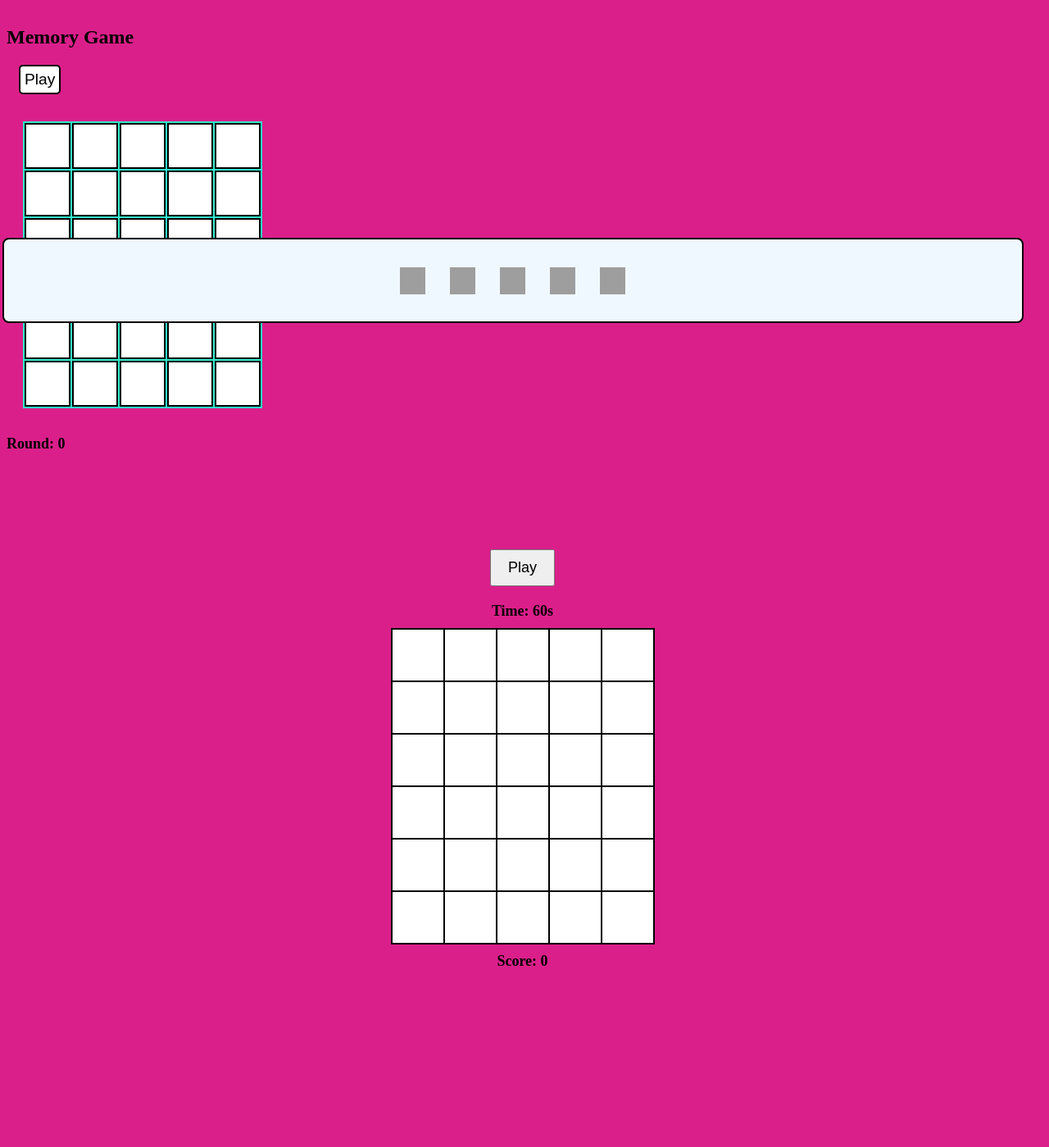
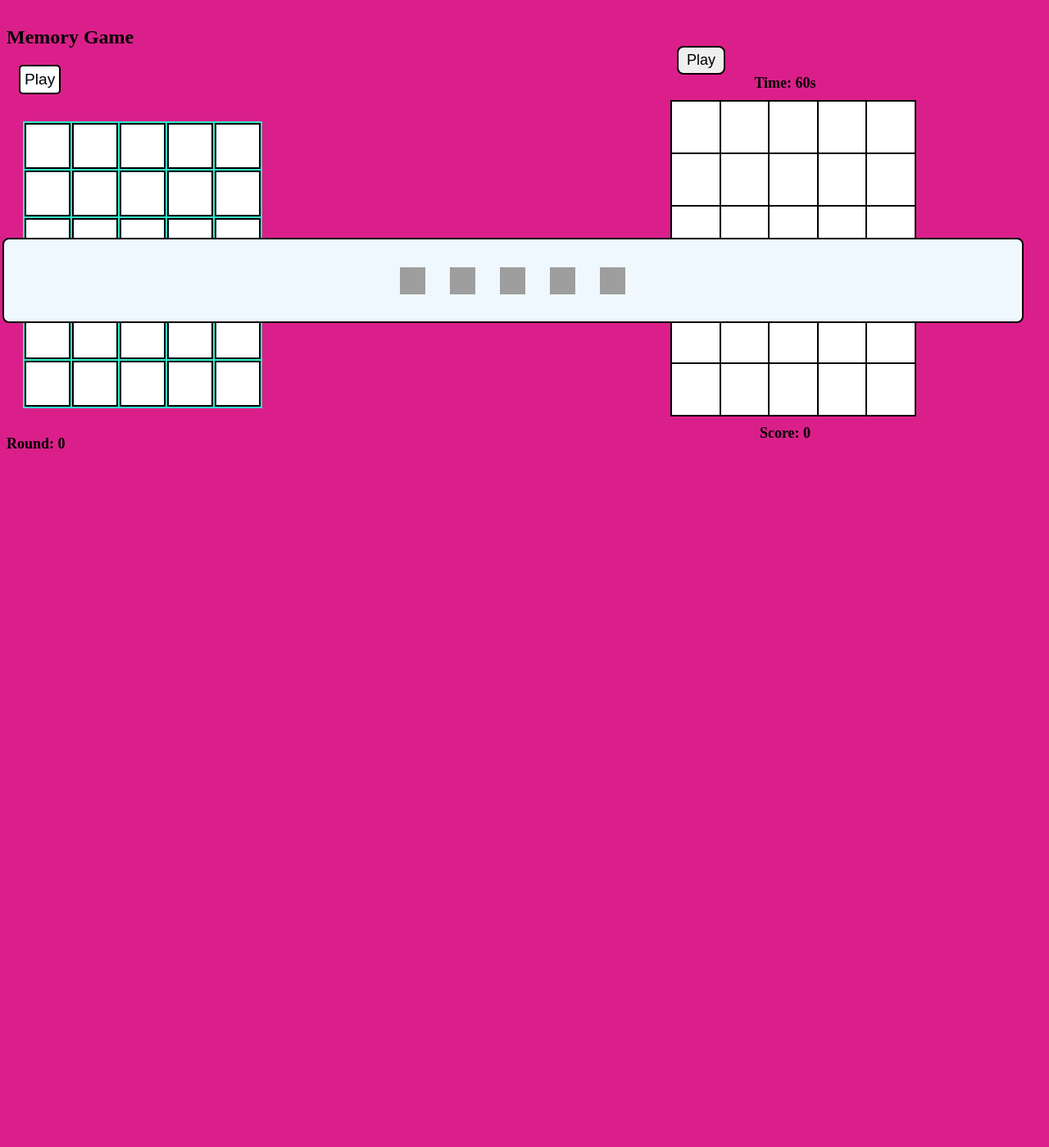
Before and after one commit to j-noon/Moogle_rockstar, a Django app: page /lets-play/ in a window 1280 px wide. Shown: the part 406-1805 px from the top of the page at 82% size. After the commit the page ends 953 px from the top, so only its background shows below. Run offline with Django 5.2, Linux system fonts and the light colour scheme; the visitor is signed in with stand-in values (Sample User, id 1); grey boxes are pictures that could not be loaded.

Commit message:
memory match game: css adjusted and responsive for bigger screens

```diff
--- a/lets_play/static/lets_play/css/lets_play.css
+++ b/lets_play/static/lets_play/css/lets_play.css
@@ -61,10 +61,18 @@
 }
 
 #memory-match-start-btn {
-  padding: 10px 20px;
+  padding: 5px 10px;
   font-size: 18px;
+  margin-left: -205px;
   margin-bottom: 10px;
   cursor: pointer;
+  border: solid black 2px;
+  border-radius: 8px;
+}
+
+#memory-match-start-btn:hover {
+  background-color: black;
+  color: white;
 }
 
 #memory-match-timer,
@@ -76,7 +84,8 @@
 
 #memory-match-board {
   border-collapse: collapse;
-  margin: 0 auto;
+  margin-left: 10px;
+  margin-right: 10px;
 }
 
 .memory-tile {
@@ -92,13 +101,13 @@
 }
 
 .memory-tile.flipped {
-  background-color: teal;
+  background-color: rgb(34, 219, 188);
   color: white;
   transform: scale(1.1);
 }
 
 .memory-tile.matched {
-  background-color: lightgreen;
+  background-color: rgb(32, 219, 172);
   cursor: default;
 }
 
@@ -121,6 +130,7 @@
 /*QURRIES 425*/
 @media screen and (min-width: 425px) {
 
+  /*memeory game*/
   #lets-play-hero-img {
     height: 115%;
   }
@@ -129,12 +139,20 @@
     margin-left: 35px;
 
   }
+
+  /*memory match game*/
+  #memory-match-board {
+  border-collapse: collapse;
+  margin-left: 50px;
+  margin-right: 30px;
+}
 }
 
 
 /*QURRIES 768*/
 @media screen and (min-width: 768px) {
 
+  /*hero srction */
   #hero-letsplay {
     height: 220px;
     margin-top: 60px;
@@ -145,6 +163,7 @@
     height: 130%;
 }
 
+   /*memory game*/
   #memory-game {
     margin-left: 10px;
   }
@@ -152,6 +171,35 @@
   #game1 {
     margin-top: 100px;
   }
+
+  /*memory-match game*/
+
+  #memory-match-container {
+  text-align: center;
+  position: absolute;
+  left: 50%;
+  bottom: -155px;
+}
+
+#memory-match-timer {
+  margin-top: -10px;
+}
+
+  #memory-match-board {
+    height: px;
+    width: 300px;
+  }
+}
+
+
+/*QURRIES 1024*/
+@media screen and (min-width: 1024px) {
+    #memory-match-container {
+  text-align: center;
+  position: absolute;
+  left: 60%;
+  bottom: -155px;
+}
 }
 
 
```
Also changed, not shown: lets_play/templates/lets_play/lets_play.html (+0 -8 lines).
